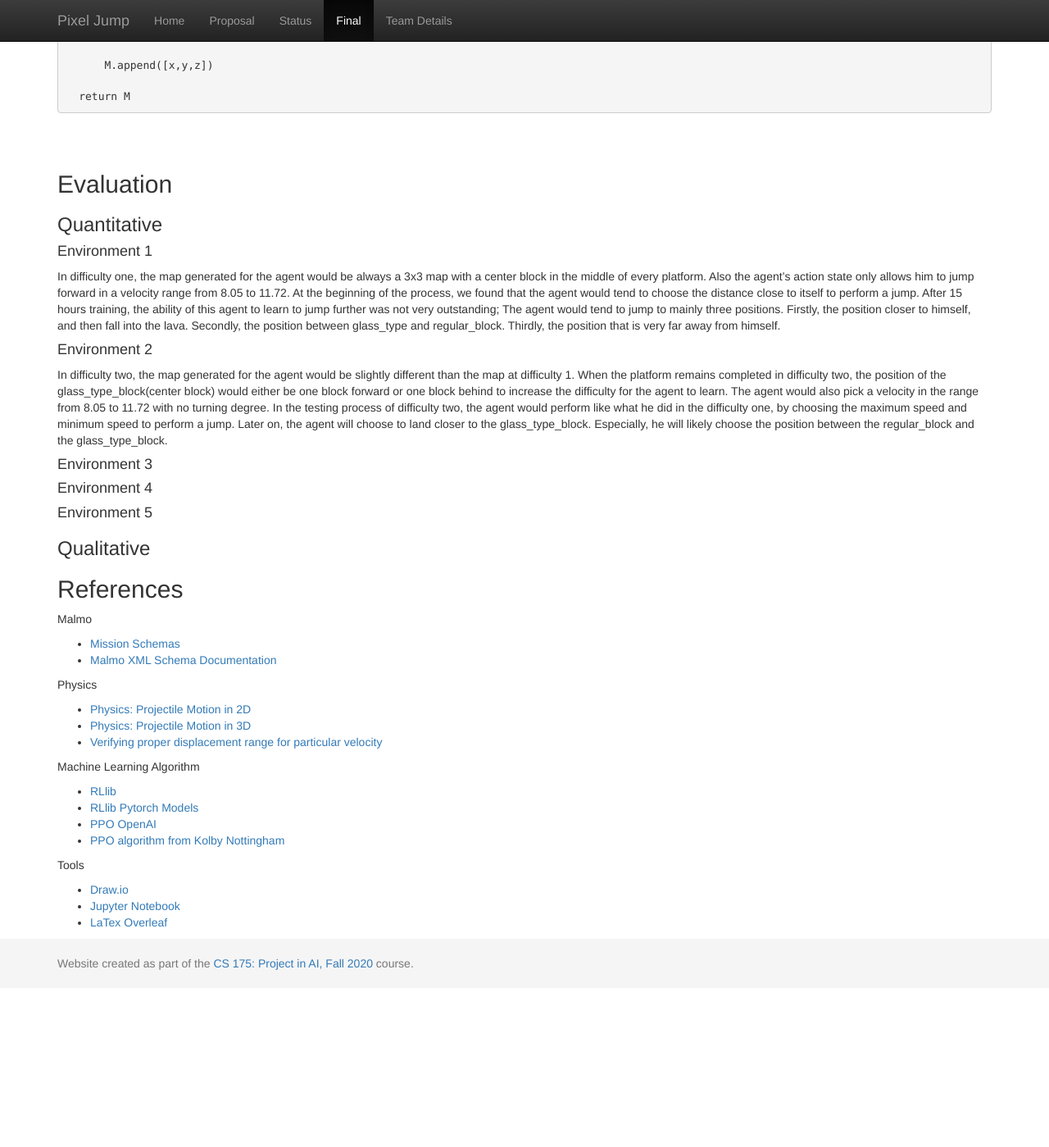
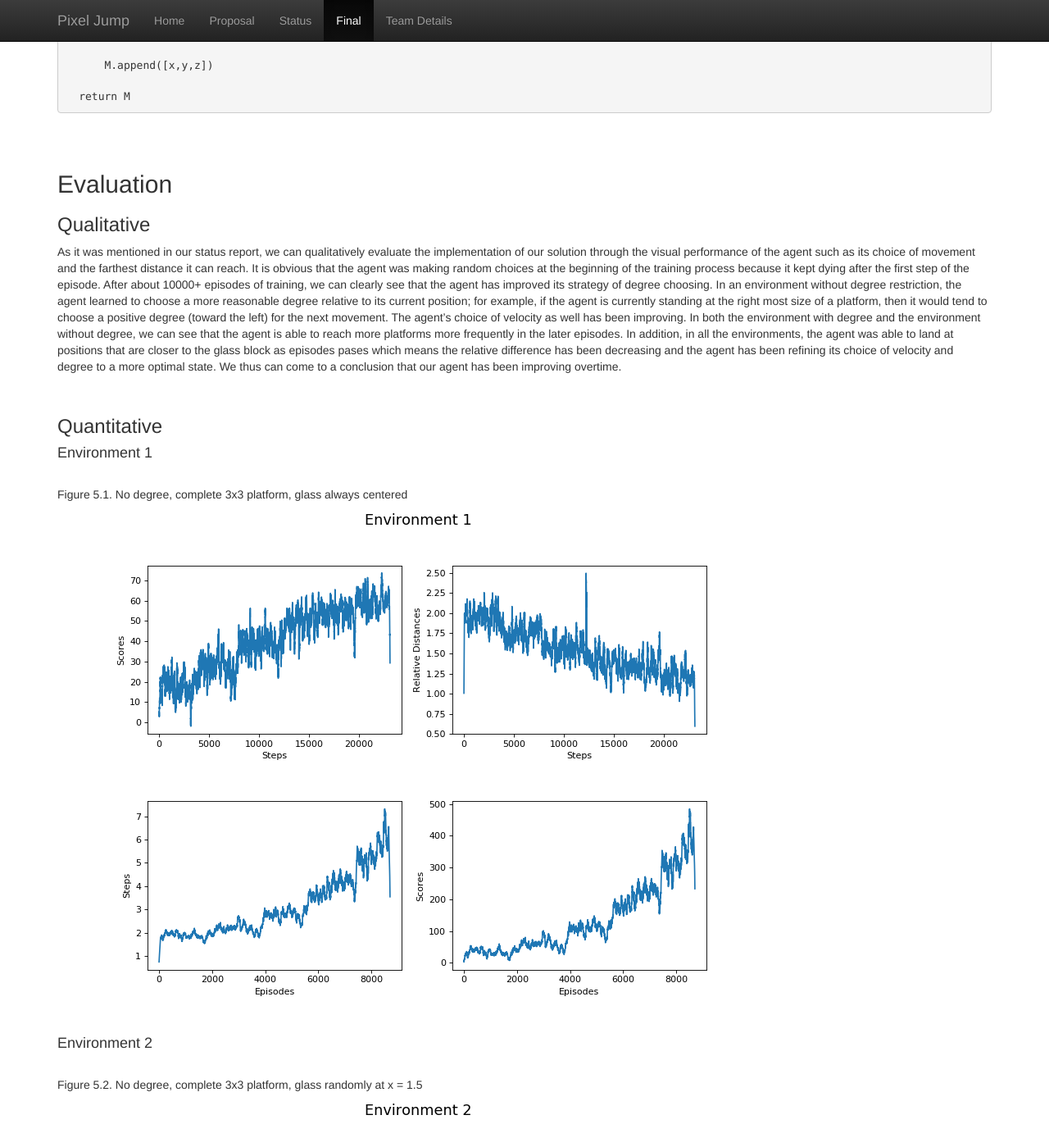
Before and after one commit to bikaylee/Jump-Jump, a Jekyll site: the page built from docs/final.md, in a window 1280 px wide and 1400 px high, scrolled down 5473 px. Shown: the whole window at 82% size. Built offline with Jekyll 4.4.1, drawn with Linux system fonts in a browser that asks for light colours; our own code applies the rules of GitHub Pages for plain Markdown files; formulas are drawn with MathJax 3; before the commit the page ends 6678 px from its top, so only the background shows below that; some of the changed text lies outside the part shown.

Commit message:
Update final.md

```diff
--- a/docs/final.md
+++ b/docs/final.md
@@ -155,25 +155,42 @@ def movement (self, v, x, y, z, degree):
 
 <br><br>
 ## Evaluation
+### Qualitative
+As it was mentioned in our status report, we can qualitatively evaluate the implementation of our solution through the visual performance of the agent such as its choice of movement and the farthest distance it can reach. It is obvious that the agent was making random choices at the beginning of the training process because it kept dying after the first step of the episode. After about 10000+ episodes of training, we can clearly see that the agent has improved its strategy of degree choosing. In an environment without degree restriction, the agent learned to choose a more reasonable degree relative to its current position; for example, if the agent is currently standing at the right most size of a platform, then it would tend to choose a positive degree (toward the left) for the next movement. The agent’s choice of velocity as well has been improving. In both the environment with degree and the environment without degree, we can see that the agent is able to reach more platforms more frequently in the later episodes. In addition, in all the environments, the agent was able to land at positions that are closer to the glass block as episodes pases which means the relative difference has been decreasing and the agent has been refining its choice of velocity and degree to a more optimal state. We thus can come to a conclusion that our agent has been improving overtime.
 
+<br>
 ### Quantitative
 #### Environment 1
-In difficulty one, the map generated for the agent would be always a 3x3 map with a center block in the middle of every platform. Also the agent's action state only allows him to jump forward in a velocity range from 8.05 to 11.72.
-At the beginning of the process, we found that the agent would tend to choose the distance close to itself to perform a jump. After 15 hours training, the ability of this agent to learn to jump further was not very outstanding; The agent would tend to jump to mainly three positions. Firstly, the position closer to himself, and then fall into the lava. Secondly, the position between glass_type and regular_block. Thirdly, the position that is very far away from himself.
+<br>
+Figure 5.1. No degree, complete 3x3 platform, glass always centered <br>
+<img src="image/Environment_1.png">
+<br>
 
 #### Environment 2
-In difficulty two, the map generated for the agent would be slightly different than the map at difficulty 1. When the platform remains completed in difficulty two, the position of the glass_type_block(center block) would either be one block forward or one block behind to increase the difficulty for the agent to learn. The agent would also pick a velocity in the range from 8.05 to 11.72 with no turning degree.
-In the testing process of difficulty two, the agent would perform like what he did in the difficulty one, by choosing the maximum speed and minimum speed to perform a jump. Later on, the agent will choose to land closer to the glass_type_block. Especially, he will likely choose the position between the regular_block and the glass_type_block.
+<br>
+Figure 5.2. No degree, complete 3x3 platform, glass randomly at x = 1.5 <br>
+<img src="image/Environment_2.png">
+<br>
 
 #### Environment 3
+<br>
+Figure 5.3. Restricted degree, complete 3x3 platform, glass randomly at any block <br>
+<img src="image/Environment_3.png">
+<br>
 
 #### Environment 4
+<br>
+Figure 5.4. Restricted degree, incomplete 3x3 platform, glass may randomly be at any block <br>
+<img src="image/Environment_4.png">
+<br>
 
 #### Environment 5
+<br>
+Figure 5.5. Wider degree, incomplete 3x3 platform, glass may randomly be at any block <br>
+<img src="image/Environment_5.png">
+<br>
 
-### Qualitative
-
-
+#### Overall Comparison
 
 
 ## References
```
